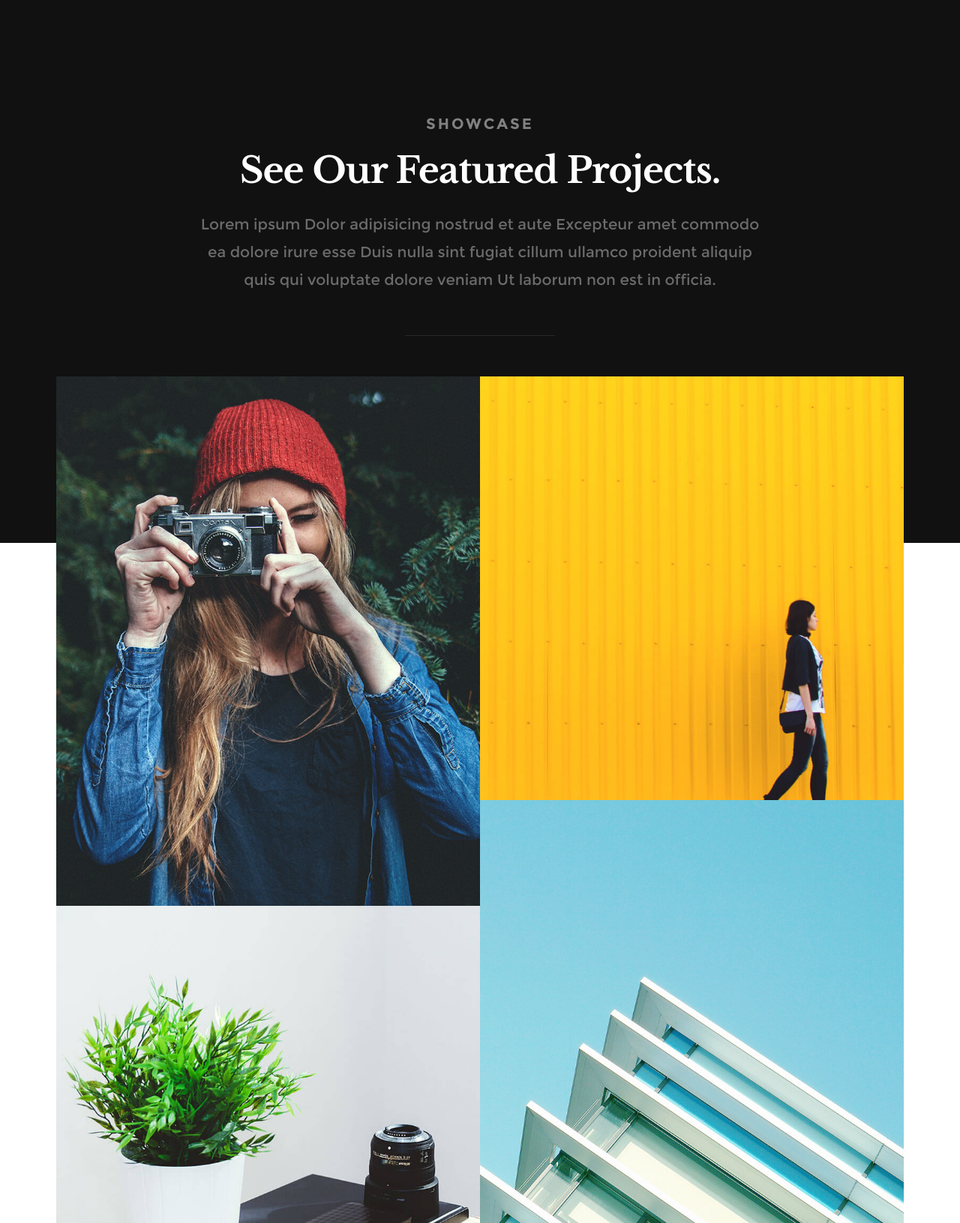
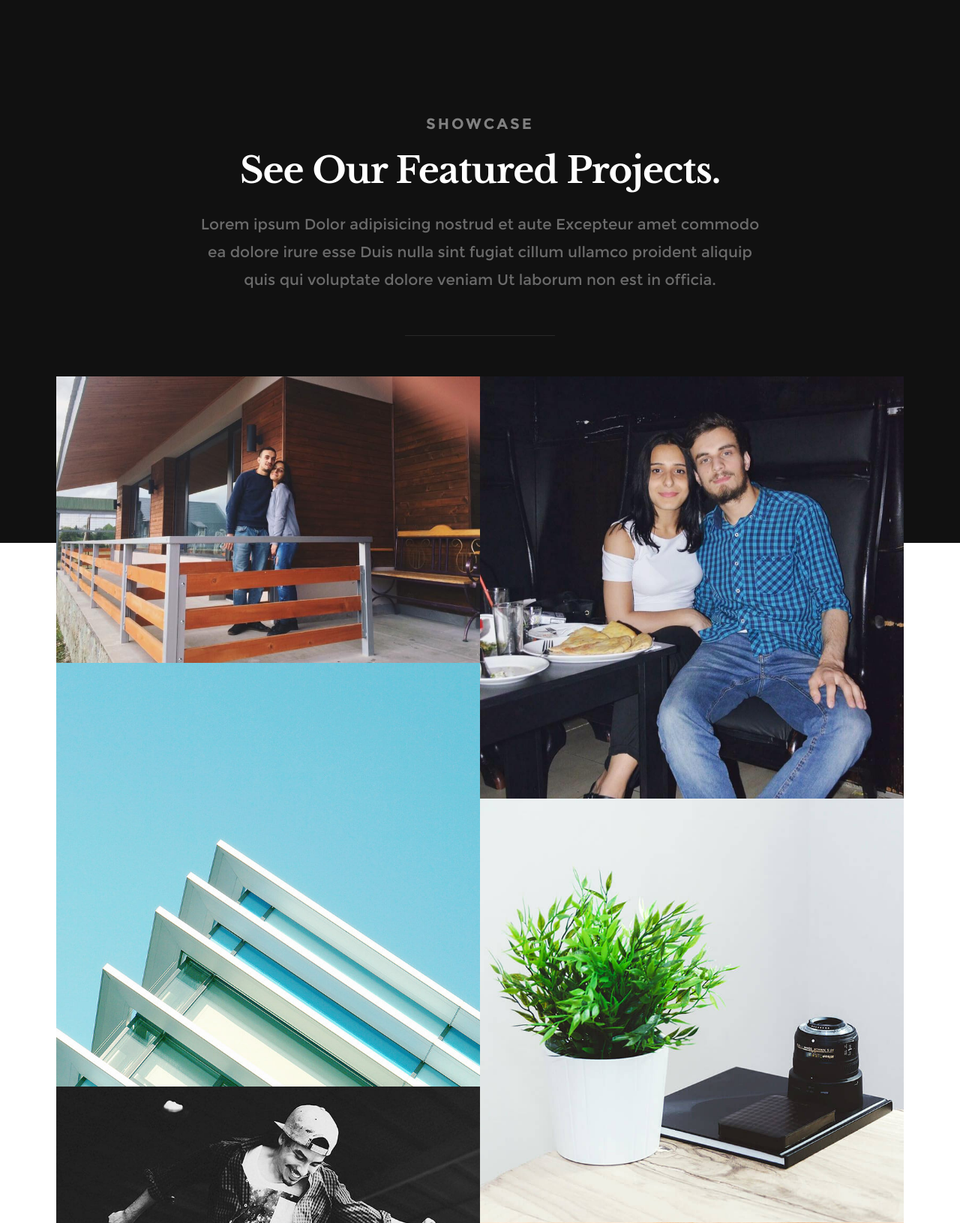
Before and after one commit to tsotnesharvadze/shmashkuna, a Django app: page / in a window 1280 px wide. Shown: the part 1501-3132 px from the top of the page at 75% size. Run offline with Django 3.2, Linux system fonts and the light colour scheme; some web fonts are replaced.

Commit message:
'add_sound_and_video_2'

```diff
--- /dev/null
+++ b/static/css/style.css
@@ -0,0 +1,4 @@
+#myframe
+{
+	margin:0% 26%;
+}
--- a/templates/index.html
+++ b/templates/index.html
@@ -20,6 +20,7 @@
    <link rel="stylesheet" href="{% static 'css/base.css' %}">
    <link rel="stylesheet" href="{% static 'css/vendor.css' %}">
    <link rel="stylesheet" href="{% static 'css/main.css' %}">
+   <link rel="stylesheet" type="text/css" href="{% static 'css/style.css' %}">
 
    <!-- script
    ================================================== -->
@@ -198,9 +199,9 @@
    			<div id="folio-wrap" class="bricks-wrapper">
 
    				<div class="brick folio-item">
-	               <div class="item-wrap animate-this" data-src="{% static 'images/portfolio/gallery/g-shutterbug.jpg' %}" data-sub-html="#01" >
+	               <div class="item-wrap animate-this" data-src="{% static 'images/portfolio/gallery/g-bakuriani_1.jpg' %}" data-sub-html="#01" >
 	                  <a href="#" class="overlay">
-	                  	<img src="{% static 'images/portfolio/shutterbug.jpg' %}" alt="Skaterboy">
+	                  	<img src="{% static 'images/portfolio/bakuriani_1.jpg' %}" alt="Skaterboy">
 	                     <div class="item-text">
 	                     	<span class="folio-types">
 		     					      Web Development
@@ -220,9 +221,9 @@
 	        	</div> <!-- end folio-item -->
 
 	        	<div class="brick folio-item">
-	               <div class="item-wrap animate-this" data-src="{% static 'images/portfolio/gallery/g-yellowwall.jpg ' %}" data-sub-html="#02">
+	               <div class="item-wrap animate-this" data-src="{% static 'images/portfolio/gallery/g-dab_dubi.jpg ' %}" data-sub-html="#02">
 	                  <a href="#" class="overlay">
-	                  	<img src="{% static 'images/portfolio/yellowwall.jpg' %}" alt="Shutterbug">
+	                  	<img src="{% static 'images/portfolio/dab_dubi.jpg' %}" alt="Shutterbug">
 	                     <div class="item-text">
 	                     	<span class="folio-types">
 		     					      Marketing
@@ -437,10 +438,12 @@
    	</div> <!-- end section-intro -->
 
    	<div class="row contact-content">
+   		<div class="col-twelve tab-full animate-this">
 
 
-   		<iframe width="1000" height="800" src="https://www.youtube.com/embed/c6WNA5by5vo"></iframe>
+   			<iframe width="500" height="300" src="https://www.youtube.com/embed/c6WNA5by5vo" id="myframe"></iframe>
 
+   		</div>
 
 
 
```
Also changed, not shown: static/images/portfolio/bakuriani_1.jpg (added), static/images/portfolio/dab_dubi.jpg (added), static/images/portfolio/gallery/IMG_6808.JPG (added), static/images/portfolio/gallery/g-bakuriani_1.jpg (added), static/images/portfolio/gallery/g-dab_dubi.jpg (added). Lines whose indentation alone changed are shown as unchanged.
